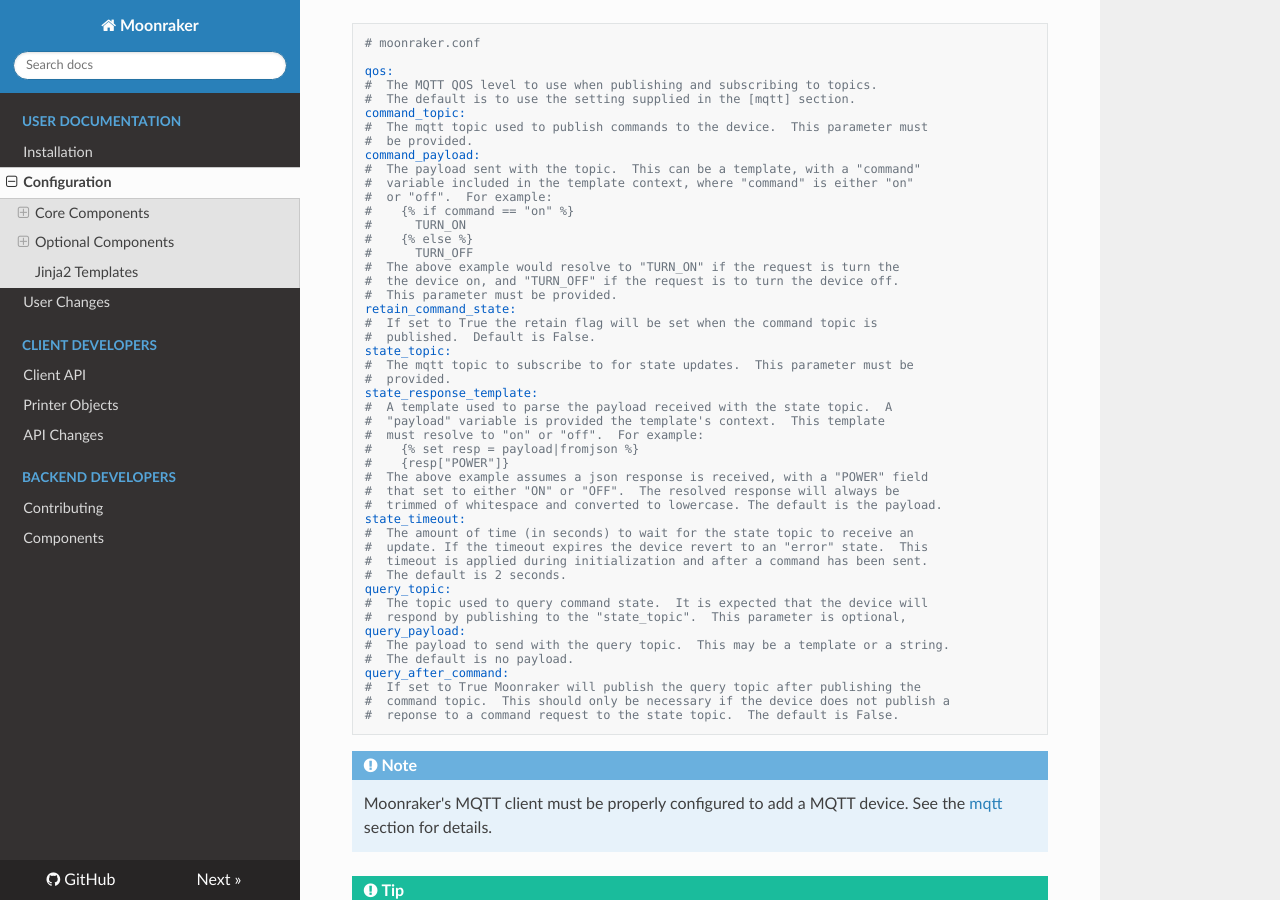
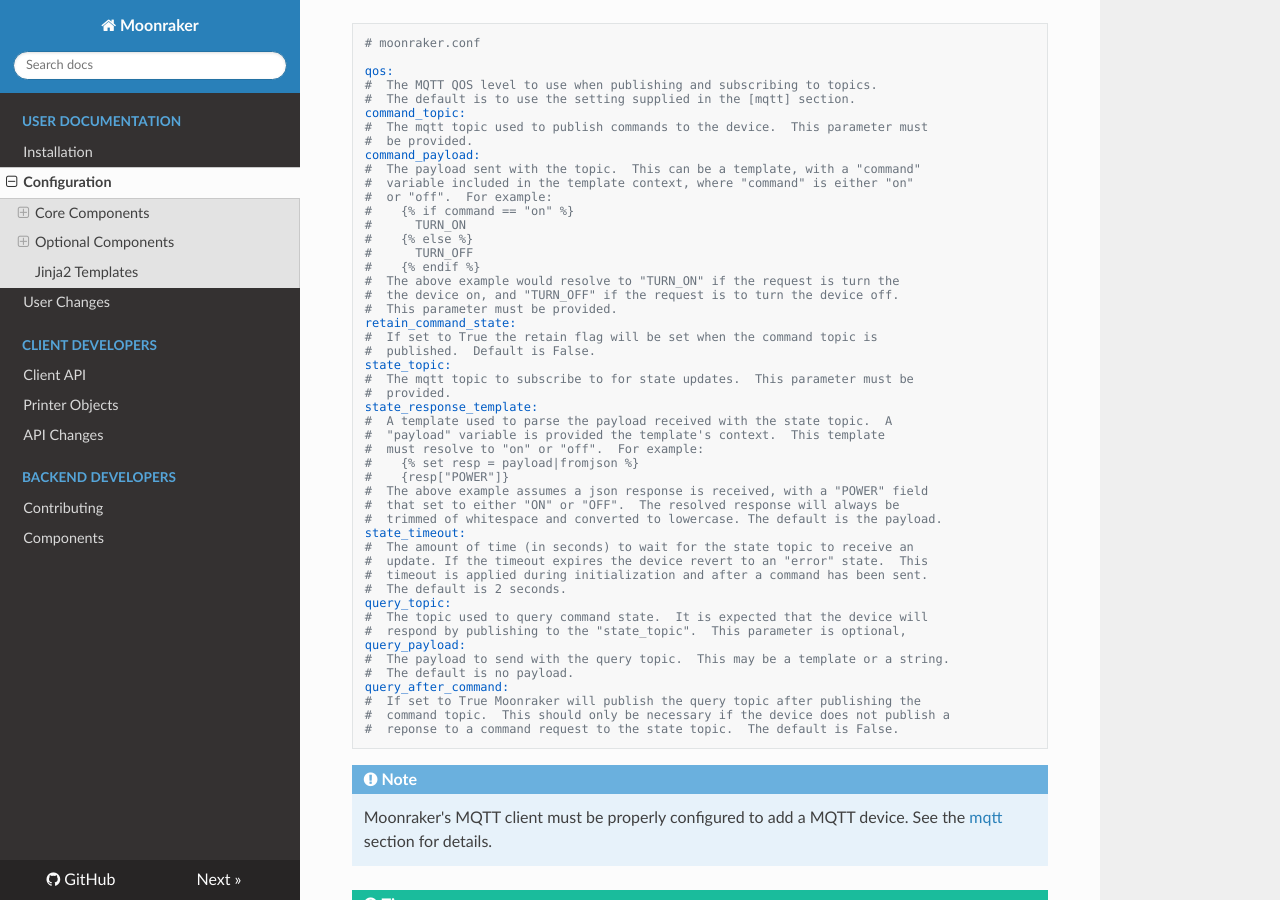
Before and after one commit to Marirossibn/moonraker, an MkDocs documentation site: the page built from docs/configuration.md, in a window 1280 px wide and 900 px high, scrolled down 11020 px. Built offline with MkDocs 1.6.1, drawn with Linux system fonts in a browser that asks for light colours; nearby versions of some CDN libraries.

Commit message:
docs: fix error in mqtt power device documentation
Signed-off-by:  Eric Callahan <arksine.code@gmail.com>

```diff
--- a/docs/configuration.md
+++ b/docs/configuration.md
@@ -674,6 +674,7 @@
 #      TURN_ON
 #    {% else %}
 #      TURN_OFF
+#    {% endif %}
 #  The above example would resolve to "TURN_ON" if the request is turn the
 #  the device on, and "TURN_OFF" if the request is to turn the device off.
 #  This parameter must be provided.
```
